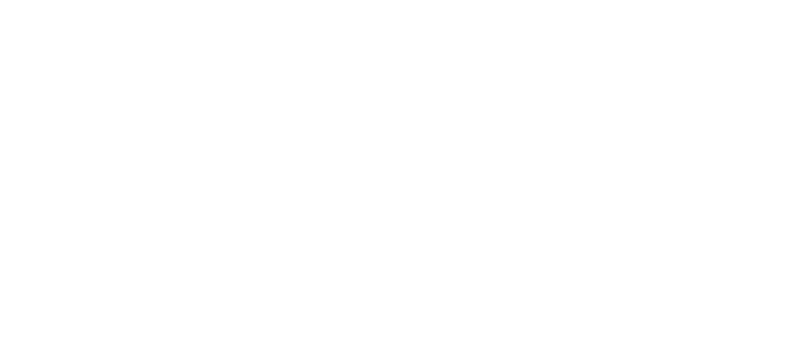
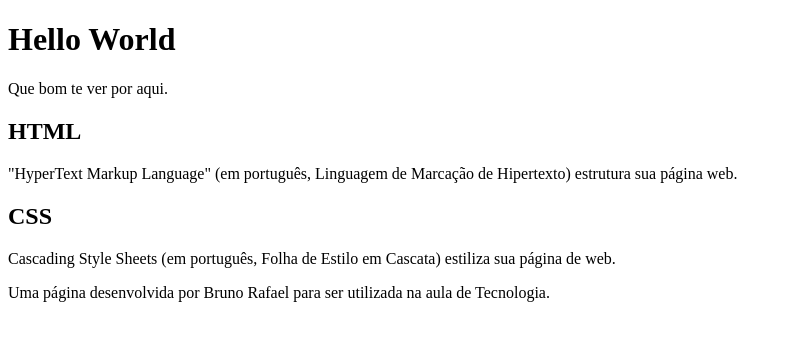
Before and after one commit to Brunorfsoar/Hello-Word, a plain HTML site: page index.html in a window 1280 px wide. Shown: the whole page, without its empty margins (0-792 px from the left). Drawn offline with Linux system fonts and the light colour scheme.

Commit message:
Hello Word - Inserindo Textos.

```diff
--- a/index.html
+++ b/index.html
@@ -6,6 +6,24 @@
     <title>Hello World</title>
 </head>
 <body>
+    <header>
+        <h1>Hello World</h1>
+        <p>Que bom te ver por aqui.</p>
+
+    </header>
+
+    <section>
+        <h2>HTML</h2>
+        <p>"HyperText Markup Language" (em português, Linguagem de Marcação de Hipertexto) estrutura sua página web.</p>
+
+        <h2>CSS</h2>
+        <p>Cascading Style Sheets (em português, Folha de Estilo em Cascata) estiliza sua página de web.</p>
+    </section>
+
+    <footer>
+        <p>Uma página desenvolvida por Bruno Rafael para ser utilizada na aula de Tecnologia.</p>
+
+    </footer>
 
 </body>
 </html>
```
